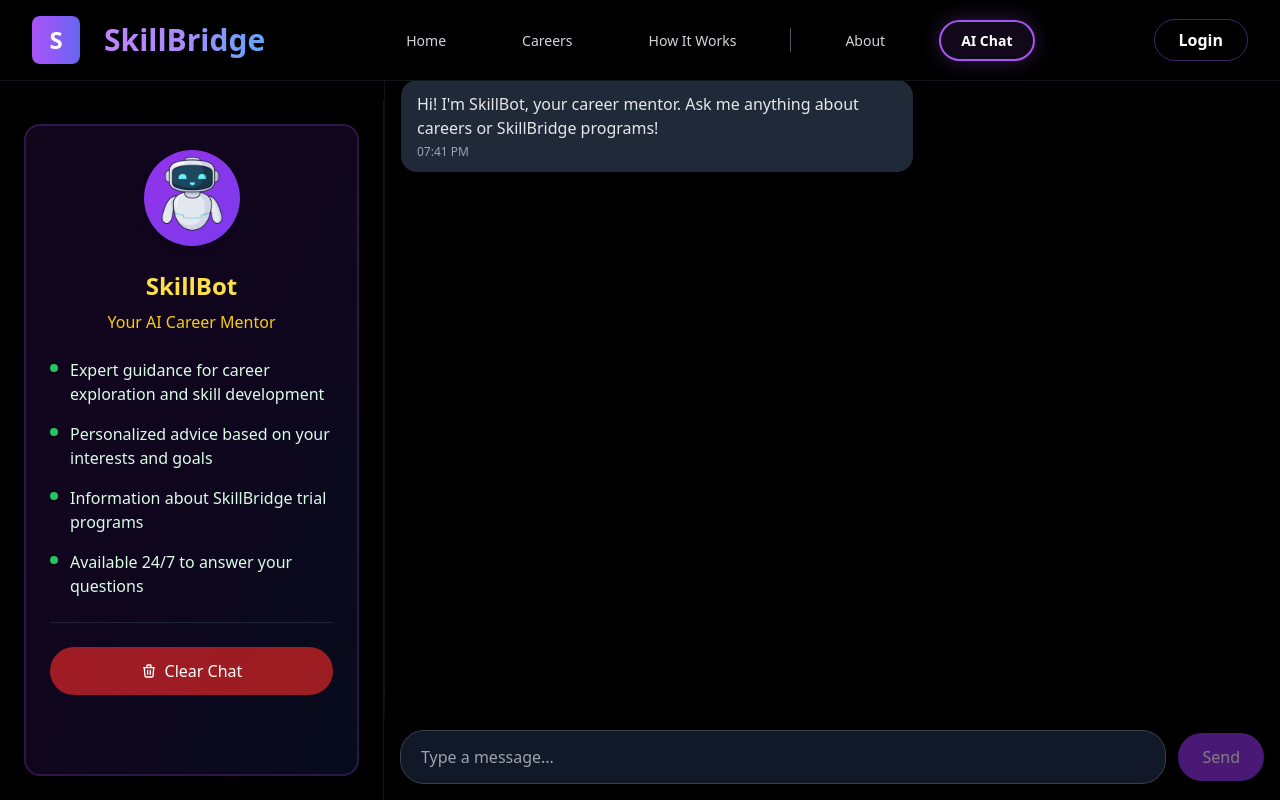
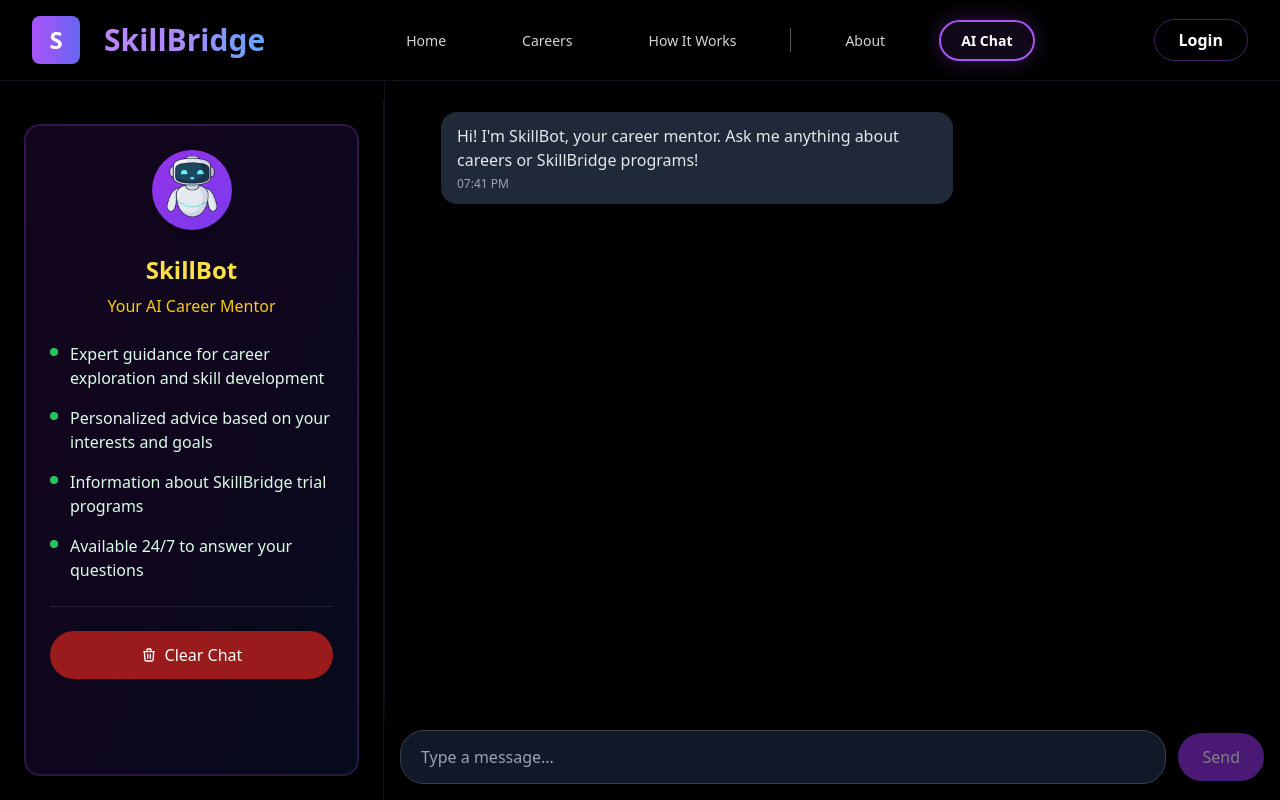
Before and after one commit to veyrix-Tr/SkillBridge, a Next.js app: page /chat in a window 1280 px wide. Built offline with nearby package versions, Linux system fonts and the light colour scheme.

Commit message:
fix: some fixes

```diff
--- a/app/chat/page.tsx
+++ b/app/chat/page.tsx
@@ -206,7 +206,7 @@ export default function ChatPage() {
 
               {/* Avatar */}
               <div className="flex justify-center mb-6">
-                <div className="w-24 h-24 bg-gradient-to-br from-purple-600 to-violet-600 rounded-full flex items-center justify-center shadow-lg overflow-hidden">
+                <div className="w-20 h-20 max-w-[5rem] max-h-[5rem] bg-gradient-to-br from-purple-600 to-violet-600 rounded-full flex items-center justify-center shadow-lg overflow-hidden">
                   <img src="/chatbot.png" alt="SkillBot" className="w-full h-full object-cover" />
                 </div>
               </div>
@@ -231,10 +231,10 @@ export default function ChatPage() {
               </div>
 
               {/* Clear Chat */}
-              <div className="mt-6 pt-6 border-t border-gray-700/50">
+              <div className="mt-6 pt-6 border-t border-gray-700/50 sticky bottom-6">
                 <button
                   onClick={handleClearChat}
-                  className="w-full px-4 py-3 bg-red-600/70 hover:bg-red-600 text-white font-medium rounded-full transition-colors duration-200 flex items-center justify-center space-x-2"
+                  className="w-full px-4 py-3 bg-red-800/100 hover:bg-red-600 text-white font-medium rounded-full transition-colors duration-200 flex items-center justify-center space-x-2"
                 >
                   <svg className="w-4 h-4" fill="none" stroke="currentColor" viewBox="0 0 24 24">
                     <path strokeLinecap="round" strokeLinejoin="round" strokeWidth={2} d="M19 7l-.867 12.142A2 2 0 0116.138 21H7.862a2 2 0 01-1.995-1.858L5 7m5 4v6m4-6v6m1-10V4a1 1 0 00-1-1h-4a1 1 0 00-1 1v3M4 7h16" />
@@ -250,7 +250,8 @@ export default function ChatPage() {
             <div className="flex flex-col h-full max-w-5xl mx-auto w-full">
 
               {/* Messages */}
-              <div className="bg-black/80 border-l border-gray-800/50 flex-1 overflow-y-auto px-3 md:px-4 py-4 space-y-4">
+              <div className="bg-black/80 border-l border-gray-800/50 flex-1 overflow-y-auto px-4 md:px-14 py-4 space-y-4">
+                <div className="h-4"></div> {/* Spacer to prevent content from being hidden behind navbar */}
                 {messages.map((message) => (
                   <div
                     key={message.id}
```
